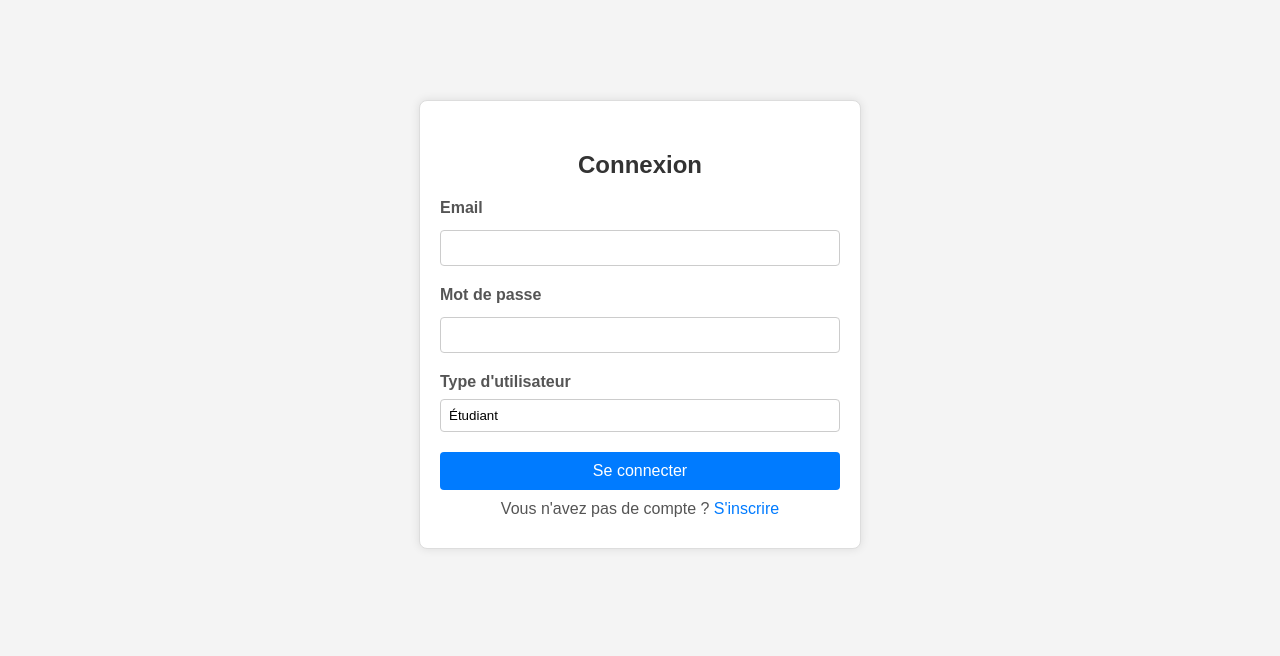
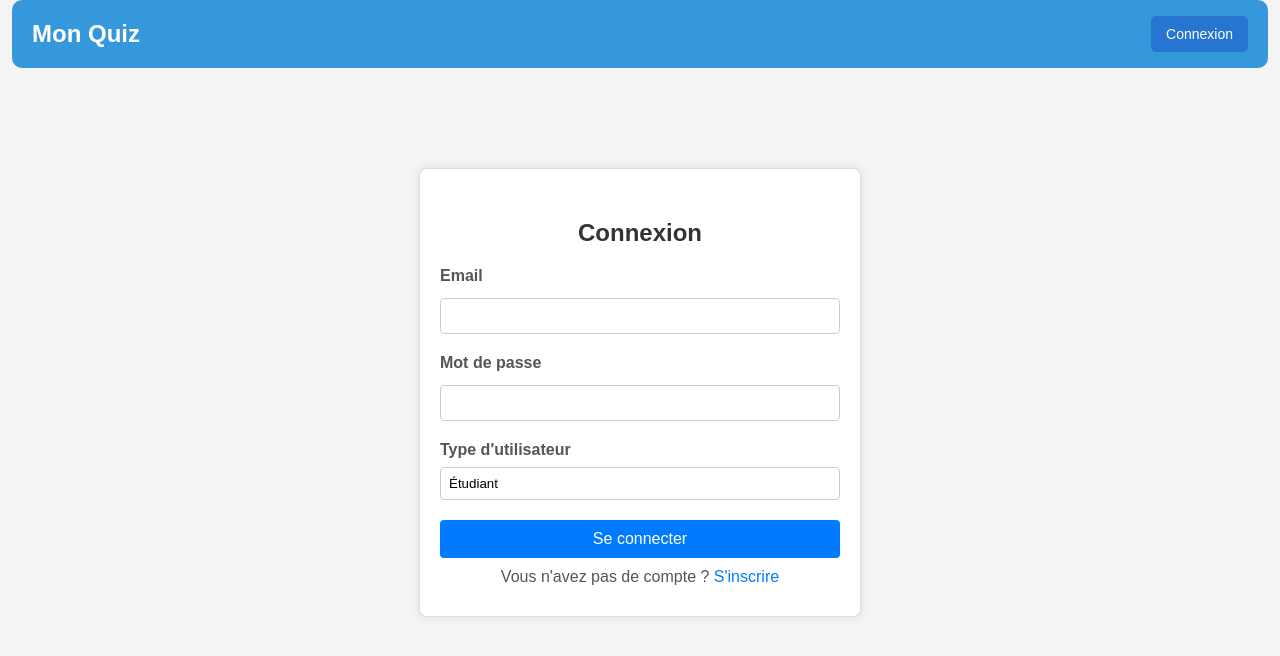
Before and after one commit to hamzajaada/QCM-APPLICATION, a React (Create React App) app in the folder frontend/: page / in a window 1280 px wide. Shown: the top 656 px of the page. Built offline with nearby package versions, Linux system fonts and the light colour scheme.

Commit message:
push by hamza

```diff
--- a/frontend/src/App.js
+++ b/frontend/src/App.js
@@ -10,10 +10,12 @@ import AddQuiz from "./Componment/7-Add-Quiz/Add-Quiz"
 import QuizPage from "./Componment/6-Quiz/Quiz";
 import UpdateQuiz from "./Componment/9-Update-Quiz/UpdateQuiz";
 import ConsulterQuiz from "./Componment/10-ConsulerQuiz/ConsulterQuiz";
+import Header from './Componment/000-Header/header'
 const App = () => {
   return (
     <BrowserRouter>
       <div>
+        <Header/>
         <Routes>
           <Route path="/Choix" element={<PageChoix /> } />
           <Route path="/Register" element={<RegisterForme /> } />
--- /dev/null
+++ b/frontend/src/Componment/000-Header/header.css
@@ -0,0 +1,43 @@
+/* header.css */
+
+.header {
+    background-color: #3498db;
+    color: #fff;
+    padding: 20px;
+    display: flex;
+    justify-content: space-between;
+    align-items: center;
+    width: 95%;
+    margin-right: auto;
+    margin-left: auto;
+    border-radius: 10px;
+  }
+
+  .header h1 {
+    margin: 0;
+  }
+
+  .header h1 a {
+    text-decoration: none;
+    color: #fff;
+  }
+
+  .header div .Link-header {
+    background-color: #2575d1;
+    color: #fff;
+    padding: 10px 15px;
+    margin-left: 10px;
+    border: none;
+    cursor: pointer;
+    border-radius: 5px;
+    font-size: 14px;
+    text-decoration: none;
+  }
+
+  .header div .Link-header:nth-child(2) {
+    background-color: #2575d1;
+  }
+
+  .header div .Link-header:hover {
+    background-color: #2a75b3;
+  }
--- /dev/null
+++ b/frontend/src/Componment/000-Header/header.jsx
@@ -0,0 +1,52 @@
+// Dans votre fichier React
+import React, { useState, useEffect } from "react";
+import "./header.css";
+import { Link, useLocation } from "react-router-dom";
+
+const StaticHeader = () => {
+  const [isLoggedIn, setIsLoggedIn] = useState(false);
+  const userType = window.localStorage.getItem("userType");
+  const location = useLocation();
+
+  useEffect(() => {
+    const token = window.localStorage.getItem("token");
+    // token est trouver
+    setIsLoggedIn(token !== null);
+  }, [location.pathname]); // Effectuer la vérification au changement de chemin
+
+  function handleLogout() {
+    window.localStorage.removeItem("token");
+    window.localStorage.removeItem("userType");
+    window.localStorage.removeItem("user");
+    setIsLoggedIn(false);
+  }
+
+  return (
+    <header className="header">
+      <h1>
+        {isLoggedIn ? (
+          userType === "eleve" ? (
+            <a href="/Home/Etudiant">Mon Quiz</a>
+          ) : (
+            <a href="/Home/Professeur">Mon Quiz</a>
+          )
+        ) : (
+          <a href="/">Mon Quiz</a>
+        )}
+      </h1>
+      <div>
+        {isLoggedIn ? (
+          <Link className="Link-header" to ="/" onClick={handleLogout}>
+            Déconnexion
+          </Link>
+        ) : (
+          <Link className="Link-header" to="/">
+            Connexion
+          </Link>
+        )}
+      </div>
+    </header>
+  );
+};
+
+export default StaticHeader;
--- a/frontend/src/Componment/2-Login/Login.jsx
+++ b/frontend/src/Componment/2-Login/Login.jsx
@@ -24,12 +24,14 @@ const LoginForm = () => {
             console.log(res.data)
             localStorage.setItem('token', res.data.jsenwebtkn)
             localStorage.setItem('user', res.data.user)
+            localStorage.setItem('userType', res.data.userType)
             navigate('/Home/Etudiant')
           }
           else if(loginData.userType === "prof") {
             console.log(res.data)
             localStorage.setItem('token', res.data.jsenwebtkn)
             localStorage.setItem('user', res.data.user)
+            localStorage.setItem('userType', res.data.userType)
             navigate('/Home/Professeur')
           }
 
```
Also changed, not shown: 1 other file (tests, documents, lock files or other folders).
